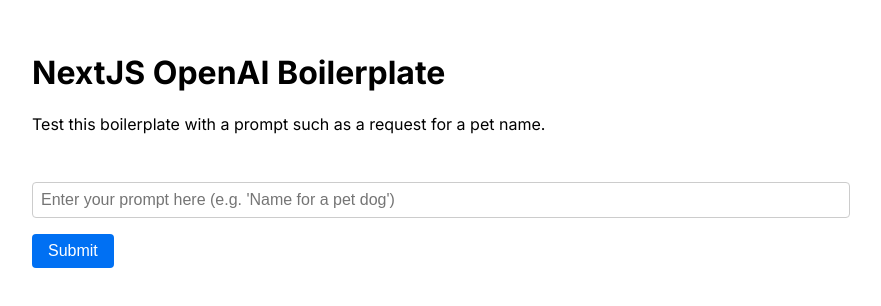
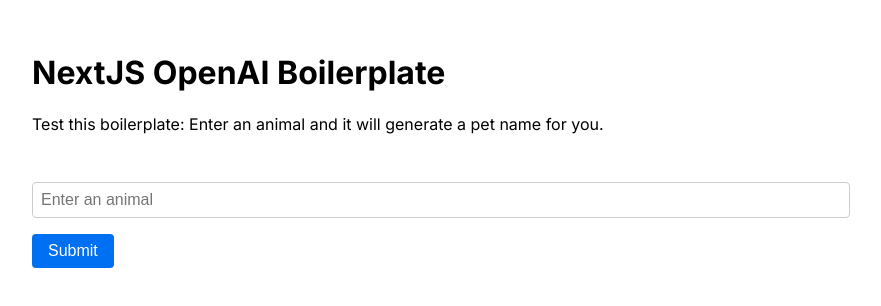
Before and after one commit to moritzfelipe/nextjs-openai-boilerplate, a Next.js app: page / in a window 1280 px wide. Shown: the top 306 px of the page, without its empty margins (208-1089 px from the left). Built offline with nearby package versions, Linux system fonts and the light colour scheme.

Commit message:
Change prompts to make it easier adjustable

```diff
--- a/components/TextInput.js
+++ b/components/TextInput.js
@@ -5,7 +5,7 @@
       value={value}
       onChange={onChange}
       className="text-input"
-      placeholder="Enter your prompt here (e.g. 'Name for a pet dog')"
+      placeholder="Enter an animal"
     />
   );
 };
--- a/pages/index.js
+++ b/pages/index.js
@@ -15,7 +15,7 @@
 
   const handleSubmit = (event) => {
     event.preventDefault();
-    setSubmitValue(inputValue);
+    setSubmitValue(`Give me a creative pet name for a ${inputValue}`);
   };
 
   const handleInputChange = (event) => {
@@ -32,7 +32,7 @@
       </Head>
       <main className="container">
         <h1 className={inter.className}>NextJS OpenAI Boilerplate</h1>
-        <p className={inter.className}> Test this boilerplate with a prompt such as a request for a pet name.
+        <p className={inter.className}> Test this boilerplate: Enter an animal and it will generate a pet name for you.
         </p>
         <form>
           <ResponseDisplay data={data} error={error} loading={loading} />
```
Also changed, not shown: prompts/defaultPrompts.js (line endings or trailing spaces).
